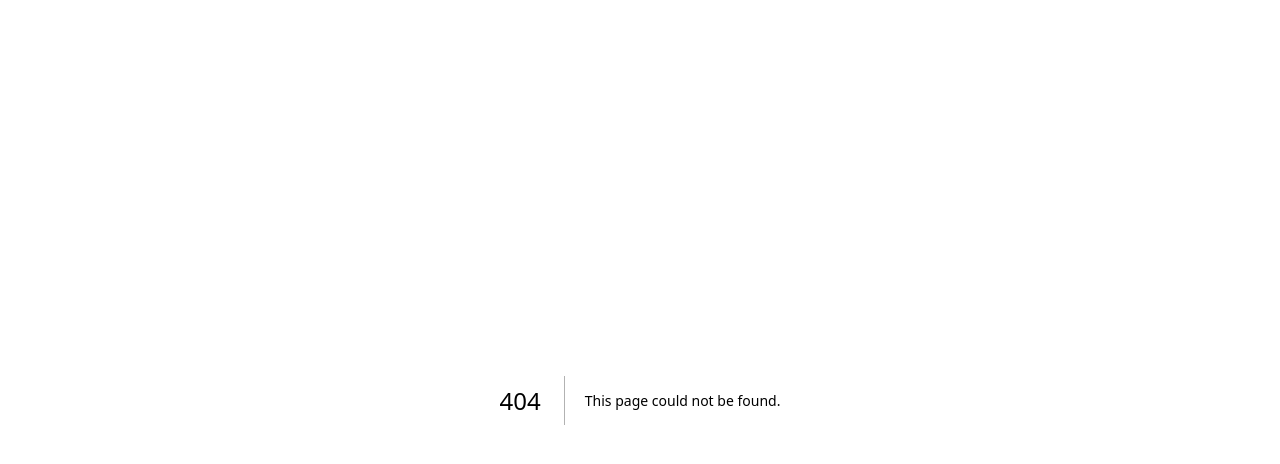
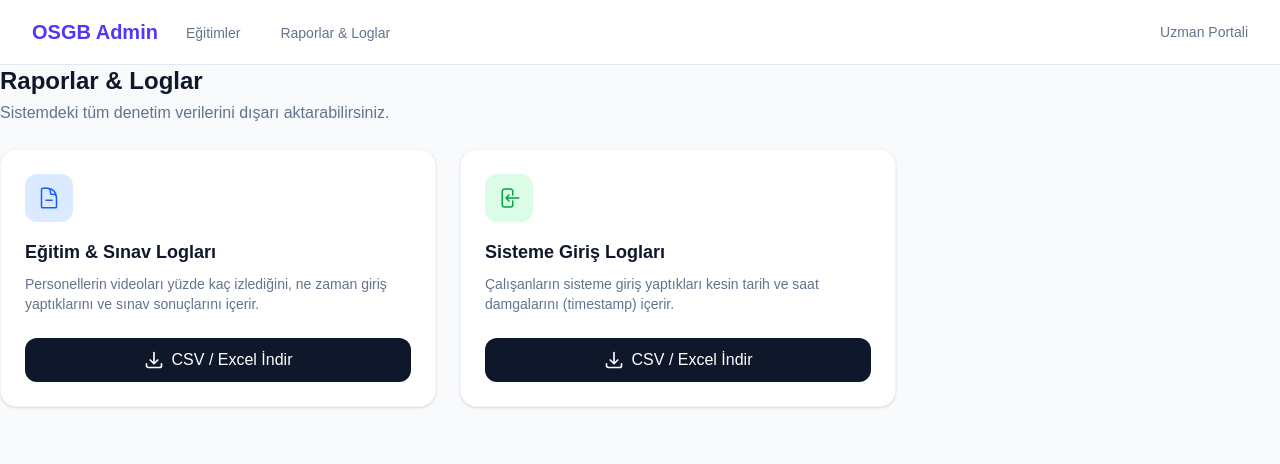
Before and after one commit to ramkarosgb1/RAMKAR-EGITIM, a Next.js app: page /admin/raporlar in a window 1280 px wide. Before the commit this address had no page. Shown: the top 464 px of the page. Built offline with nearby package versions, Linux system fonts and the light colour scheme.

Commit message:
Admin paneline Raporlar sayfasi ve Excel disari aktarma ozelligi eklendi

```diff
--- a/src/app/admin/layout.tsx
+++ b/src/app/admin/layout.tsx
@@ -12,6 +12,14 @@ export default function AdminLayout({
               <div className="flex-shrink-0 flex items-center">
                 <span className="text-xl font-bold text-indigo-600">OSGB Admin</span>
               </div>
+              <div className="hidden sm:ml-6 sm:flex sm:space-x-8">
+                <a href="/admin/egitimler" className="border-transparent text-slate-500 hover:border-slate-300 hover:text-slate-700 inline-flex items-center px-1 pt-1 border-b-2 text-sm font-medium">
+                  Eğitimler
+                </a>
+                <a href="/admin/raporlar" className="border-transparent text-slate-500 hover:border-slate-300 hover:text-slate-700 inline-flex items-center px-1 pt-1 border-b-2 text-sm font-medium">
+                  Raporlar & Loglar
+                </a>
+              </div>
             </div>
             <div className="flex items-center space-x-4">
               <span className="text-sm text-slate-500">Uzman Portali</span>
--- /dev/null
+++ b/src/app/admin/raporlar/page.tsx
@@ -0,0 +1,175 @@
+"use client";
+
+import { useState } from "react";
+import { collection, getDocs } from "firebase/firestore";
+import { db } from "@/lib/firebase";
+
+export default function RaporlarPage() {
+  const [isExporting, setIsExporting] = useState(false);
+  const [exportType, setExportType] = useState<"egitim" | "giris">("egitim");
+
+  // CSV İndirme Yardımcı Fonksiyonu
+  const downloadCSV = (csvContent: string, fileName: string) => {
+    // Türkçe karakter (UTF-8 BOM) uyumluluğu için
+    const BOM = "\uFEFF";
+    const blob = new Blob([BOM + csvContent], { type: "text/csv;charset=utf-8;" });
+    const link = document.createElement("a");
+    if (link.download !== undefined) {
+      const url = URL.createObjectURL(blob);
+      link.setAttribute("href", url);
+      link.setAttribute("download", fileName);
+      link.style.visibility = "hidden";
+      document.body.appendChild(link);
+      link.click();
+      document.body.removeChild(link);
+    }
+  };
+
+  const exportEgitimLoglari = async () => {
+    setIsExporting(true);
+    setExportType("egitim");
+    try {
+      const querySnapshot = await getDocs(collection(db, "egitim_loglari"));
+      const logs: any[] = [];
+      querySnapshot.forEach((doc) => {
+        logs.push({ id: doc.id, ...doc.data() });
+      });
+
+      if (logs.length === 0) {
+        alert("Henüz eğitim logu bulunmamaktadır.");
+        return;
+      }
+
+      // CSV Başlıkları
+      let csv = "Log ID,TC Kimlik No,Egitim ID,Tamamlama Orani (%),En Son Ilenen Saniye,Son Giris Tarihi,Sinav Tamamlandi,Sinav Skoru,Basari Durumu,Sinav Tarihi\n";
+
+      logs.forEach(log => {
+        const row = [
+          log.id || "-",
+          log.tcNo || "-",
+          log.egitimId || "-",
+          log.tamamlamaOrani ? Math.round(log.tamamlamaOrani) : "0",
+          log.maxWatchedTime ? Math.round(log.maxWatchedTime) : "0",
+          log.sonGiris ? new Date(log.sonGiris).toLocaleString("tr-TR") : "-",
+          log.sinavTamamlandi ? "Evet" : "Hayir",
+          log.sinavSkoru ?? "-",
+          log.basariDurumu || "-",
+          log.sinavTarihi ? new Date(log.sinavTarihi).toLocaleString("tr-TR") : "-"
+        ];
+        csv += row.join(",") + "\n";
+      });
+
+      downloadCSV(csv, `egitim_loglari_${new Date().toISOString().slice(0,10)}.csv`);
+    } catch (error) {
+      console.error("Dışa aktarma hatası:", error);
+      alert("Bir hata oluştu.");
+    } finally {
+      setIsExporting(false);
+    }
+  };
+
+  const exportGirisLoglari = async () => {
+    setIsExporting(true);
+    setExportType("giris");
+    try {
+      const querySnapshot = await getDocs(collection(db, "sistem_giris_loglari"));
+      const logs: any[] = [];
+      querySnapshot.forEach((doc) => {
+        logs.push({ id: doc.id, ...doc.data() });
+      });
+
+      if (logs.length === 0) {
+        alert("Henüz giriş logu bulunmamaktadır.");
+        return;
+      }
+
+      let csv = "Log ID,TC Kimlik No,Giris Zamani,Platform\n";
+
+      logs.forEach(log => {
+        const row = [
+          log.id || "-",
+          log.tcNo || "-",
+          log.girisZamani ? new Date(log.girisZamani).toLocaleString("tr-TR") : "-",
+          log.platform || "-"
+        ];
+        csv += row.join(",") + "\n";
+      });
+
+      downloadCSV(csv, `sistem_giris_loglari_${new Date().toISOString().slice(0,10)}.csv`);
+    } catch (error) {
+      console.error("Dışa aktarma hatası:", error);
+      alert("Bir hata oluştu.");
+    } finally {
+      setIsExporting(false);
+    }
+  };
+
+  return (
+    <div className="space-y-6 max-w-4xl">
+      <div className="flex justify-between items-center">
+        <div>
+          <h1 className="text-2xl font-bold text-slate-900">Raporlar & Loglar</h1>
+          <p className="text-slate-500 mt-1">Sistemdeki tüm denetim verilerini dışarı aktarabilirsiniz.</p>
+        </div>
+      </div>
+
+      <div className="grid grid-cols-1 md:grid-cols-2 gap-6">
+
+        {/* Eğitim İzleme ve Sınav Logları Kartı */}
+        <div className="bg-white p-6 rounded-2xl shadow-sm border border-slate-100 flex flex-col items-start">
+          <div className="w-12 h-12 bg-blue-100 text-blue-600 rounded-xl flex items-center justify-center mb-4">
+            <svg xmlns="http://www.w3.org/2000/svg" fill="none" viewBox="0 0 24 24" strokeWidth={1.5} stroke="currentColor" className="w-6 h-6">
+              <path strokeLinecap="round" strokeLinejoin="round" d="M19.5 14.25v-2.625a3.375 3.375 0 0 0-3.375-3.375h-1.5A1.125 1.125 0 0 1 13.5 7.125v-1.5a3.375 3.375 0 0 0-3.375-3.375H8.25m6.75 12H9m1.5-12H5.625c-.621 0-1.125.504-1.125 1.125v17.25c0 .621.504 1.125 1.125 1.125h12.75c.621 0 1.125-.504 1.125-1.125V11.25a9 9 0 0 0-9-9Z" />
+            </svg>
+          </div>
+          <h3 className="text-lg font-semibold text-slate-900 mb-2">Eğitim & Sınav Logları</h3>
+          <p className="text-sm text-slate-500 mb-6 flex-1">
+            Personellerin videoları yüzde kaç izlediğini, ne zaman giriş yaptıklarını ve sınav sonuçlarını içerir.
+          </p>
+          <button
+            onClick={exportEgitimLoglari}
+            disabled={isExporting}
+            className="w-full bg-slate-900 hover:bg-slate-800 text-white font-medium py-2.5 px-4 rounded-xl transition-colors flex items-center justify-center gap-2"
+          >
+            {isExporting && exportType === "egitim" ? (
+              <div className="w-5 h-5 border-2 border-white/30 border-t-white rounded-full animate-spin" />
+            ) : (
+              <svg xmlns="http://www.w3.org/2000/svg" fill="none" viewBox="0 0 24 24" strokeWidth={2} stroke="currentColor" className="w-5 h-5">
+                <path strokeLinecap="round" strokeLinejoin="round" d="M3 16.5v2.25A2.25 2.25 0 0 0 5.25 21h13.5A2.25 2.25 0 0 0 21 18.75V16.5M16.5 12 12 16.5m0 0L7.5 12m4.5 4.5V3" />
+              </svg>
+            )}
+            CSV / Excel İndir
+          </button>
+        </div>
+
+        {/* Sistem Giriş Logları Kartı */}
+        <div className="bg-white p-6 rounded-2xl shadow-sm border border-slate-100 flex flex-col items-start">
+          <div className="w-12 h-12 bg-green-100 text-green-600 rounded-xl flex items-center justify-center mb-4">
+            <svg xmlns="http://www.w3.org/2000/svg" fill="none" viewBox="0 0 24 24" strokeWidth={1.5} stroke="currentColor" className="w-6 h-6">
+              <path strokeLinecap="round" strokeLinejoin="round" d="M15.75 9V5.25A2.25 2.25 0 0 0 13.5 3h-6a2.25 2.25 0 0 0-2.25 2.25v13.5A2.25 2.25 0 0 0 7.5 21h6a2.25 2.25 0 0 0 2.25-2.25V15M12 9l-3 3m0 0 3 3m-3-3h12.75" />
+            </svg>
+          </div>
+          <h3 className="text-lg font-semibold text-slate-900 mb-2">Sisteme Giriş Logları</h3>
+          <p className="text-sm text-slate-500 mb-6 flex-1">
+            Çalışanların sisteme giriş yaptıkları kesin tarih ve saat damgalarını (timestamp) içerir.
+          </p>
+          <button
+            onClick={exportGirisLoglari}
+            disabled={isExporting}
+            className="w-full bg-slate-900 hover:bg-slate-800 text-white font-medium py-2.5 px-4 rounded-xl transition-colors flex items-center justify-center gap-2"
+          >
+            {isExporting && exportType === "giris" ? (
+              <div className="w-5 h-5 border-2 border-white/30 border-t-white rounded-full animate-spin" />
+            ) : (
+              <svg xmlns="http://www.w3.org/2000/svg" fill="none" viewBox="0 0 24 24" strokeWidth={2} stroke="currentColor" className="w-5 h-5">
+                <path strokeLinecap="round" strokeLinejoin="round" d="M3 16.5v2.25A2.25 2.25 0 0 0 5.25 21h13.5A2.25 2.25 0 0 0 21 18.75V16.5M16.5 12 12 16.5m0 0L7.5 12m4.5 4.5V3" />
+              </svg>
+            )}
+            CSV / Excel İndir
+          </button>
+        </div>
+
+      </div>
+    </div>
+  );
+}
```
